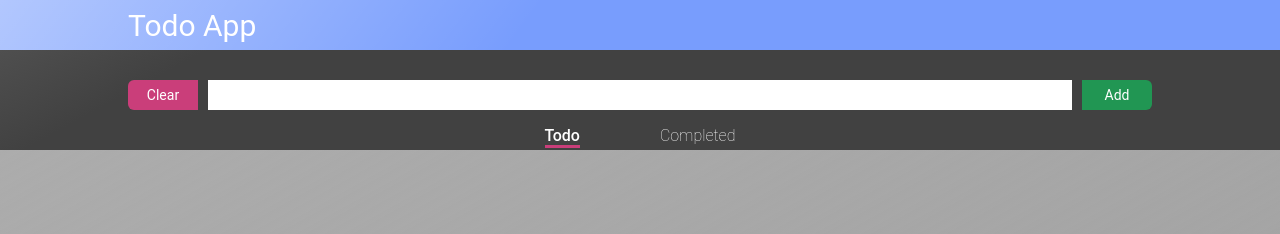
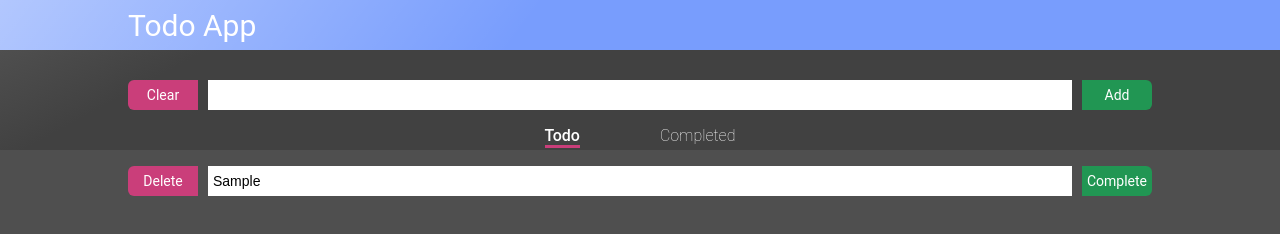
Before and after one commit to andrew-bingham-dev/vanilla-todo-app, a plain HTML site: page index.html in a window 1280 px wide. Both pictures are taken after typing "Sample" into the empty fields and a click on the button "Add". Drawn offline with Linux system fonts and the light colour scheme.

Commit message:
fixed task list and scrolling

```diff
--- a/app.js
+++ b/app.js
@@ -12,50 +12,45 @@ let taskList = document.querySelector("#task-list")
 
 
 function addTask(taskDescription) {
-  itemIndex++;
   tasks = [...tasks, {
     "id": itemIndex,
     "description": taskDescription,
     "status": "active"
   }];
+  itemIndex++;
   document.getElementById('txt-add').value = "";
-  displayNewTask(tasks[0]);
+  displayNewTask(tasks[itemIndex - 1]);
 }
 
 
 function displayNewTask(newTask) {
-  let taskDiv = document.createElement("div");
-  taskDiv.id = newTask.id;
+  let taskLi = document.createElement("li");
+  taskLi.id = newTask.id;
 
   // Create left button
   let taskBtnLeft = document.createElement("button");
-  taskBtnLeft.classList.add("btn-list-left");
+  taskBtnLeft.classList.add("btn-left");
   taskBtnLeft.textContent = "Delete";
 
   // Create right button
   let taskBtnRight = document.createElement("button");
-  taskBtnRight.classList.add("btn-list-right");
+  taskBtnRight.classList.add("btn-right");
   taskBtnRight.textContent = "Complete"
 
   // Create the textbox
   let taskTextbox = document.createElement("input");
-  taskTextbox.classList.add("txt-list-input");
+  taskTextbox.classList.add("txt-input");
   taskTextbox.type = "text";
   taskTextbox.value = newTask.description;
 
-  // Add items to the div
-  taskDiv.appendChild(taskBtnLeft);
-  taskDiv.appendChild(taskTextbox);
-  taskDiv.appendChild(taskBtnRight);
+  // Add items to the li
+  taskLi.appendChild(taskBtnLeft);
+  taskLi.appendChild(taskTextbox);
+  taskLi.appendChild(taskBtnRight);
 
-  // Add div to the page
-  let listDiv = document.getElementById("task-list");
-  listDiv.appendChild(taskDiv);
-
-
-  // <button id="btn-clear" class="btn-left">Clear</button>
-  // <input id="txt-add" class="txt-input" type="text">
-  // <button id="btn-add" class="btn-right">Add</button>
+  // Add li to the ul
+  let listUl = document.getElementById("task-list");
+  listUl.appendChild(taskLi);
 }
 
 
--- a/index.html
+++ b/index.html
@@ -23,7 +23,10 @@
           <div class="tab-completed tab-inactive">Completed</div>
         </div>
       </div>
-      <!-- <div id="task-list"></div> -->
+      <div class="scrollable">
+        <ul id="task-list">
+        </ul>
+      </div>
     </div>
     <script src="app.js"></script>
   </body>
--- a/styles.css
+++ b/styles.css
@@ -1,20 +1,23 @@
 body {
   font-family: roboto;
   margin: 0;
-  background: linear-gradient(151.02deg, #FFFFFF -27.98%, rgba(254, 254, 254, 0.17) -27.97%, #A4A4A4 100.83%), #9E9E9E;
+  background: #4F4F4F;
 }
 
 .container {
   width: 100%;
   height: 100%;
+  background: transparent;
 }
 
 .app-bar {
+  position: fixed;
   display: flex;
   color: white;
   height: 50px;
   width: 100%;
   background: linear-gradient(126.44deg, #FFFFFF -54.67%, rgba(255, 255, 255, 0) 41.41%), #789DFD;
+  z-index: 2;
 }
 
 .app-bar-title {
@@ -28,9 +31,12 @@ body {
 }
 
 .add-item-panel {
+  position: fixed;
+  top: 50px;
   height: 100px;
   width: 100%;
   background: linear-gradient(151.48deg, rgba(255, 255, 255, 0) 0.01%, #414141 14.18%), #4F4F4F;
+  z-index: 2;
 }
 
 .add-item-controls {
@@ -43,9 +49,6 @@ body {
   height: 30px;
 }
 
-.task-panel {
-  background: linear-gradient(151.02deg, #FFFFFF -27.98%, rgba(254, 254, 254, 0.17) -27.97%, #A4A4A4 100.83%), #9E9E9E;
-}
 
 button {
   position: relative;
@@ -121,47 +124,31 @@ button {
 
 /* # # # # # # # # # #   List of tasks   # # # # # # # # # # */
 
-
-.btn-list-left {
-  background: #CA3E7A;
-  border-radius: 6px 0 0 6px;
-  grid-column: 2 / 3;
-  justify-self: end;
-  z-index: 3;
-  user-select: none;
-  margin-top: 10px;
-  margin-bottom: 5px;
+li {
+  display: flex;
+  width: 100%;
+  margin-bottom: 10px;
+  background: transparent;
 }
 
-.btn-list-right {
-  background: #219653;
-  border-radius: 0 6px 6px 0;
-  grid-column: 5 / 6;
-  justify-self: start;
-  z-index: 3;
-  user-select: none;
-  margin-top: 10px;
-  margin-bottom: 5px;
+#task-list {
+  display: flex;
+  flex-direction: column;
+  padding: 0;
+  list-style: none;
+  width: auto;
+  height: 100%;
+  align-items: center;
+  background: transparent;
+  /* background: linear-gradient(151.02deg, #FFFFFF -27.98%, rgba(254, 254, 254, 0.17) -27.97%, #A4A4A4 100.83%), #9E9E9E; */
 }
 
-.txt-list-input {
-  grid-column: 3 / 5;
-  border: 0;
-  margin: 0 10px;
-  padding: 0 5px;
-  font-size: 14px;
-  min-height: 30px;
-  min-width: 150px;
-  z-index: 3;
-  margin-top: 10px;
-  margin-bottom: 5px;
+.scrollable {
+  position: relative;
+  top: 150px;
+  height: 100%;
+  width: 100%;
+  overflow-y: scroll;
+  background: transparent;
+  z-index: 1;
 }
-
-
-
-
-
-.new-item {
-  color: white;
-  z-index: 4;
-}
```
